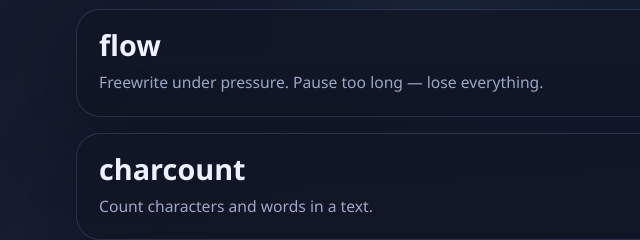
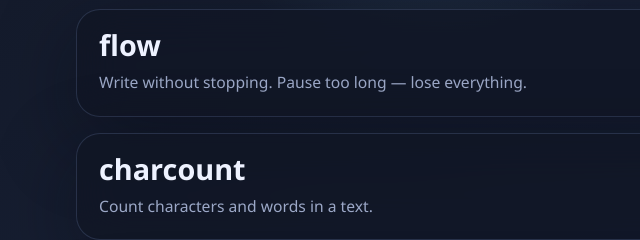
Before and after one commit to expectfun/vibetools, a plain HTML site: page index.html in a window 1280 px wide. Shown: the part 203-443 px from the top of the page, 214-854 px from the left. Drawn offline with Linux system fonts and the light colour scheme.

Commit message:
improved wording

```diff
--- a/index.html
+++ b/index.html
@@ -178,7 +178,7 @@
             <a class="tool-card" href="./flow.html">
               <h2 class="tool-title">flow</h2>
               <p class="tool-desc">
-                Freewrite under pressure. Pause too long — lose everything.
+                Write without stopping. Pause too long — lose everything.
               </p>
             </a>
 
```
